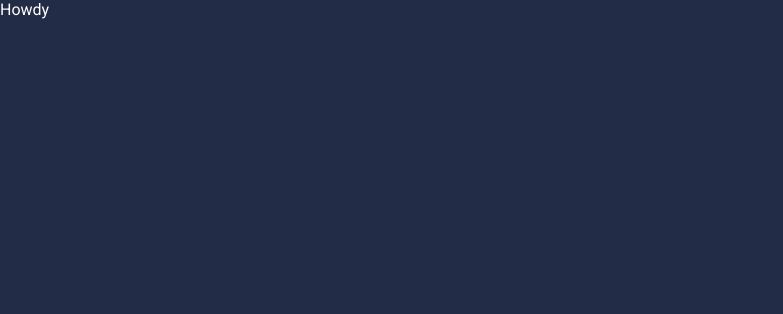
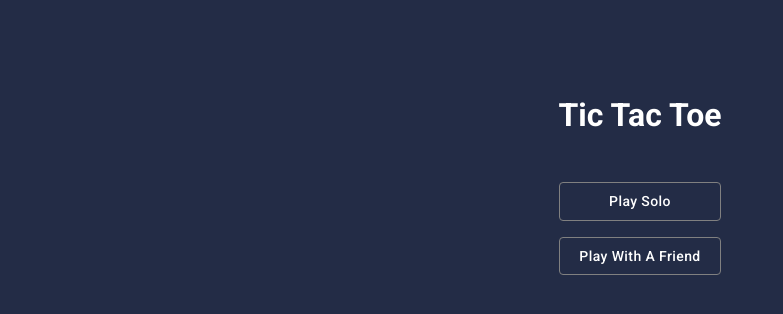
Before and after one commit to iamNarcisse/tictacapp, a Next.js app: page / in a window 1280 px wide. Shown: the top 314 px of the page, without its empty margins (0-783 px from the left). Built offline with nearby package versions, Linux system fonts and the light colour scheme; no server answers.

Commit message:
Clean up

```diff
--- a/src/pages/index.tsx
+++ b/src/pages/index.tsx
@@ -1,19 +1,25 @@
-import { Inter } from "next/font/google";
-import Head from "next/head";
-
-const inter = Inter({ subsets: ["latin"] });
+import GameMode from "@/components/GameMode";
+import OfflineGame from "@/components/OfflineGame";
+import OnlineGameOptions from "@/components/OnlineOption";
+import { useApp } from "@/provider/app";
+import Box from "@mui/material/Box";
 
 export default function Home() {
+  const { gameMode } = useApp();
+
   return (
-    <>
-      <Head>
-        <title>Create Next App</title>
-        <meta name="description" content="Generated by create next app" />
-        <meta name="viewport" content="width=device-width, initial-scale=1" />
-        <link rel="icon" href="/favicon.ico" />
-      </Head>
-
-      <div>Howdy</div>
-    </>
+    <Box
+      justifyContent={"center"}
+      display={"flex"}
+      alignItems={"center"}
+      flexDirection={"column"}
+      mt="2rem"
+    >
+      {!gameMode ? (
+        <GameMode />
+      ) : (
+        <>{gameMode === "single" ? <OfflineGame /> : <OnlineGameOptions />}</>
+      )}
+    </Box>
   );
 }
```
